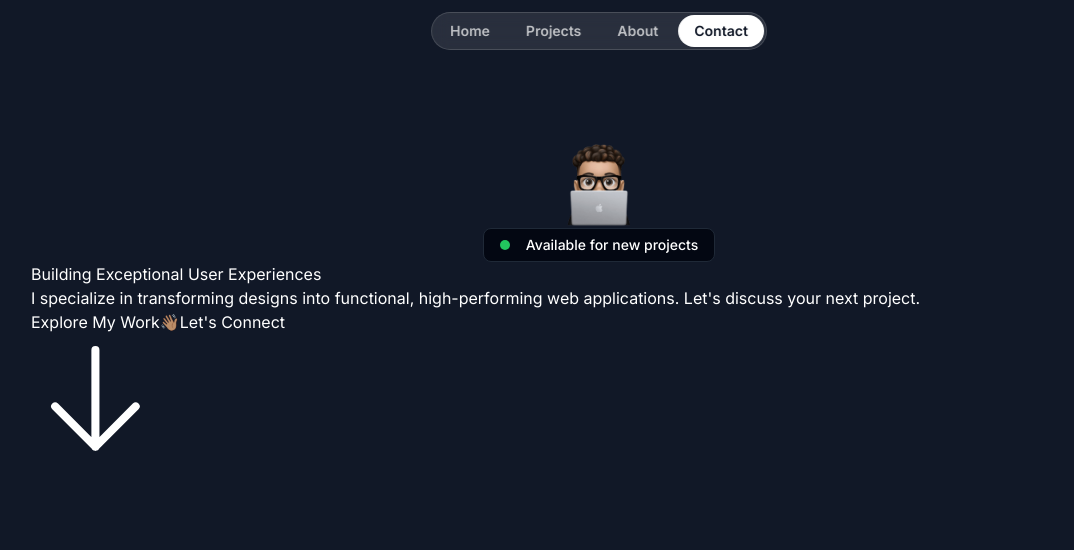
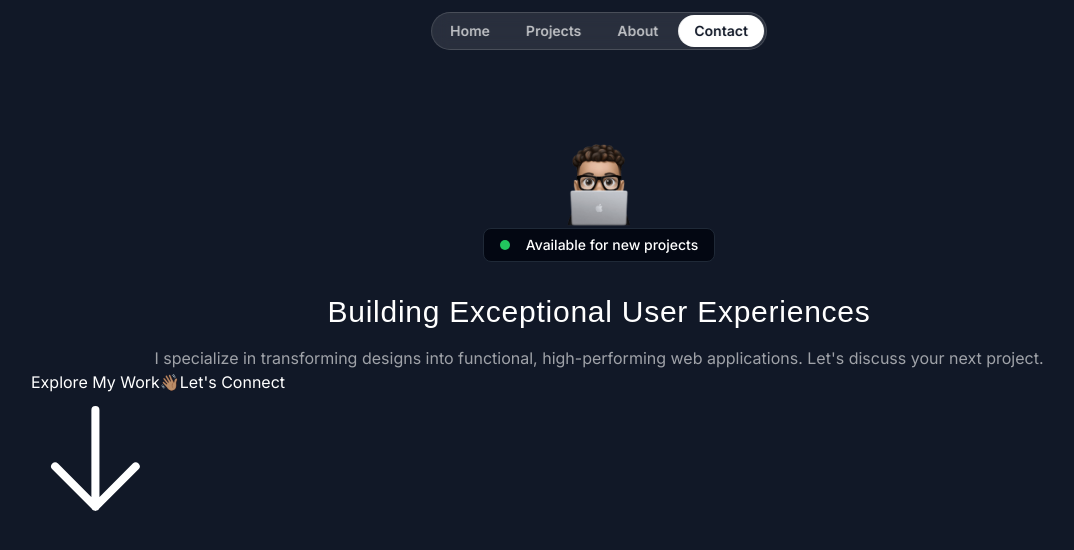
Before and after one commit to eziz-tajiev/Portfolio, a Next.js app: page / in a window 1280 px wide. Shown: the top 550 px of the page, without its empty margins (41-1115 px from the left). Built offline with nearby package versions, Linux system fonts and the light colour scheme; a web font is replaced by a local one.

Commit message:
styled h a p tag

```diff
--- a/src/sections/Hero.tsx
+++ b/src/sections/Hero.tsx
@@ -17,8 +17,8 @@ export const HeroSection = () => {
             <div className='text-sm font-medium'>Available for new projects</div>
           </div>
         </div>
-        <h1>Building Exceptional User Experiences</h1>
-        <p>
+        <h1 className='font-serif text-3xl text-center mt-8 tracking-wide'>Building Exceptional User Experiences</h1>
+        <p className='mt-4 text-center text-white/60'>
           I specialize in transforming designs into functional, high-performing
           web applications. Let's discuss your next project.
         </p>
```
